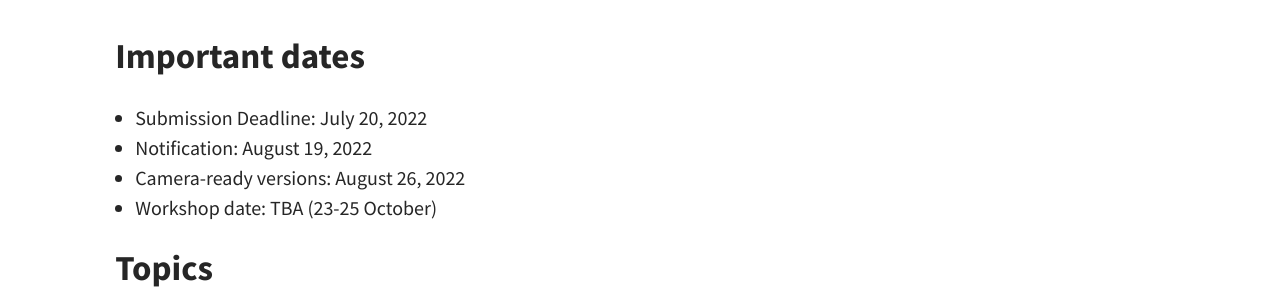
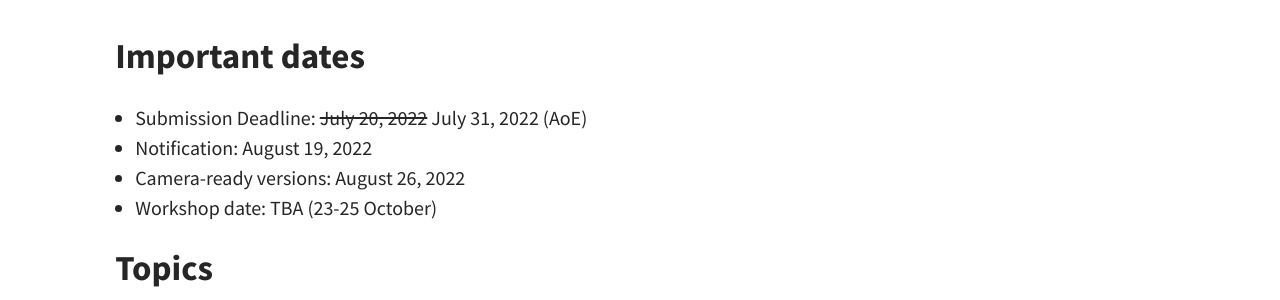
Before and after one commit to ace-design/devops-at-models, a Jekyll site: the page built from pages/cfc.md, in a window 1280 px wide. Shown: the part 336-636 px from the top of the page. Built offline with Jekyll 4.4.1, drawn with Linux system fonts in a browser that asks for light colours.

Commit message:
deadline extension

```diff
--- a/pages/cfc.md
+++ b/pages/cfc.md
@@ -9,7 +9,7 @@ tags: [CfP]
 
 ## Important dates
 
-  - Submission Deadline: July 20, 2022
+  - Submission Deadline: ~~July 20, 2022~~ July 31, 2022 (AoE)
   - Notification: August 19, 2022
   - Camera-ready versions: August 26, 2022
   - Workshop date: TBA (23-25 October)
```
